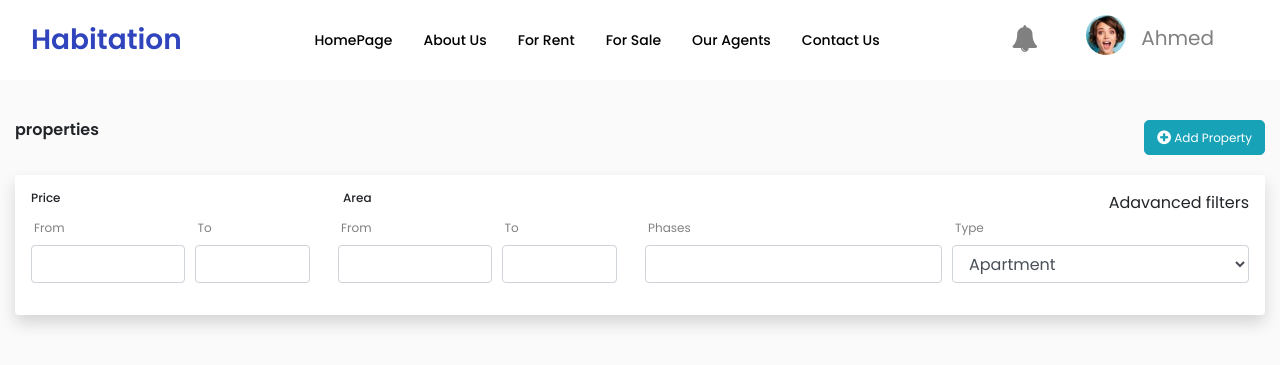
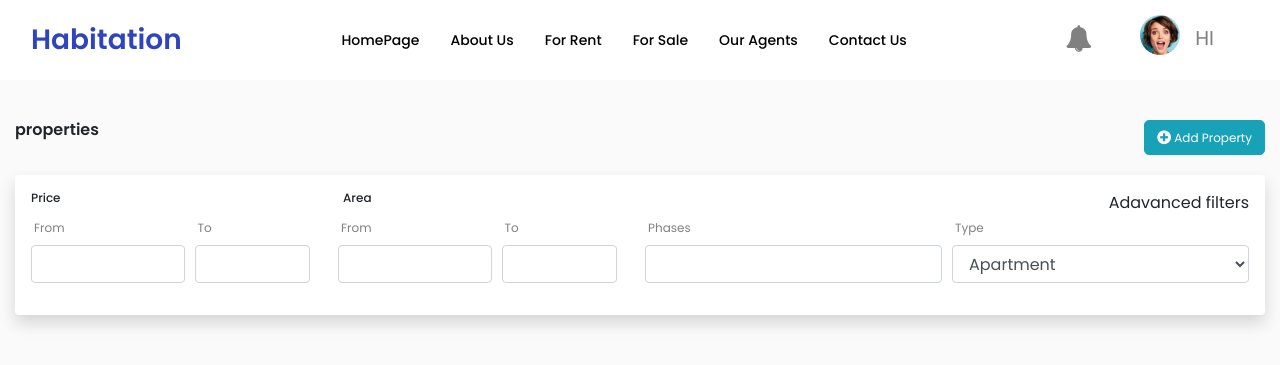
Before and after one commit to TAHER-MOSTAFA/Habitaion, a Django app: page /search/ in a window 1280 px wide. Shown: the top 365 px of the page. Run offline with Django 3.2, Linux system fonts and the light colour scheme; data that the repository does not hold is empty; parts of the project's set-up code (start-up, migrations or seed data) failed here and were passed over; some libraries are stand-ins or nearby versions.

```diff
--- a/habitation/templates/ads/units-details.html
+++ b/habitation/templates/ads/units-details.html
@@ -58,7 +58,7 @@
             <div class="user d-flex justify-content-between align-items-center">
                 <a href="#"><i class="fa fa-bell fa-lg mr-5 mb-1 text-dark" aria-hidden="true"></i></a>
                 <img class=" img-icon rounded-circle w-25" src="{{ STATIC_PREFIX }}/images/download.jpg">
-             <a href="#" style="text-decoration: none; color: #333333;">Ahmed</a>
+             <a href="#" style="text-decoration: none; color: #333333;">HI</a>
           </div>
           </div>
         </div>
--- a/habitation/templates/ads/units.html
+++ b/habitation/templates/ads/units.html
@@ -34,7 +34,7 @@
        <div class="user form-inline">
        	  <a href="#"><i class="fa fa-bell fa-lg mr-5 mb-1" aria-hidden="true"></i></a>
        	  <img class=" img-icon rounded-circle" src="{{STATIC_PREFIX}}images/download.jpg">
-          <a href="#">Ahmed</a>
+          <a href="#">HI</a>
        </div>
     </nav>
 <!-- end header -->
```
